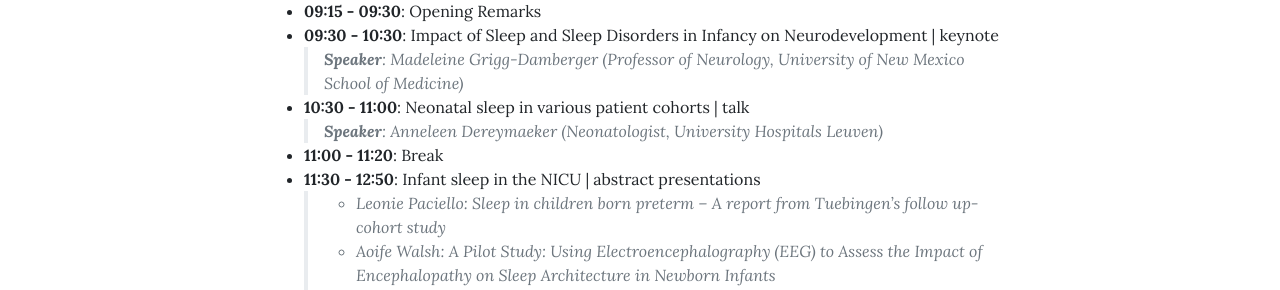
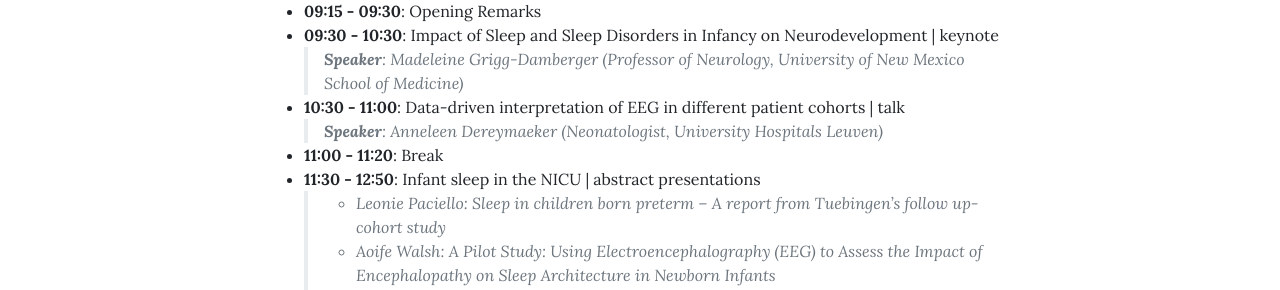
Before and after one commit to nestconf25/nestconf25.github.io, a Jekyll site: the page built from pages/program.md, in a window 1280 px wide. Shown: the part 410-700 px from the top of the page. Built offline with Jekyll 4.4.1, drawn with Linux system fonts in a browser that asks for light colours.

Commit message:
Update  title

```diff
--- a/pages/program.md
+++ b/pages/program.md
@@ -11,7 +11,7 @@ permalink: /program/
 - **09:15 - 09:30**: Opening Remarks
 - **09:30 - 10:30**: Impact of Sleep and Sleep Disorders in Infancy on Neurodevelopment | keynote
   >***Speaker**: Madeleine Grigg-Damberger (Professor of Neurology, University of New Mexico School of Medicine)*
-- **10:30 - 11:00**: Neonatal sleep in various patient cohorts | talk
+- **10:30 - 11:00**: Data-driven interpretation of EEG in different patient cohorts | talk
   >***Speaker**: Anneleen Dereymaeker (Neonatologist, University Hospitals Leuven)*
 - **11:00 - 11:20**: Break
 - **11:30 - 12:50**: Infant sleep in the NICU | abstract presentations
```
